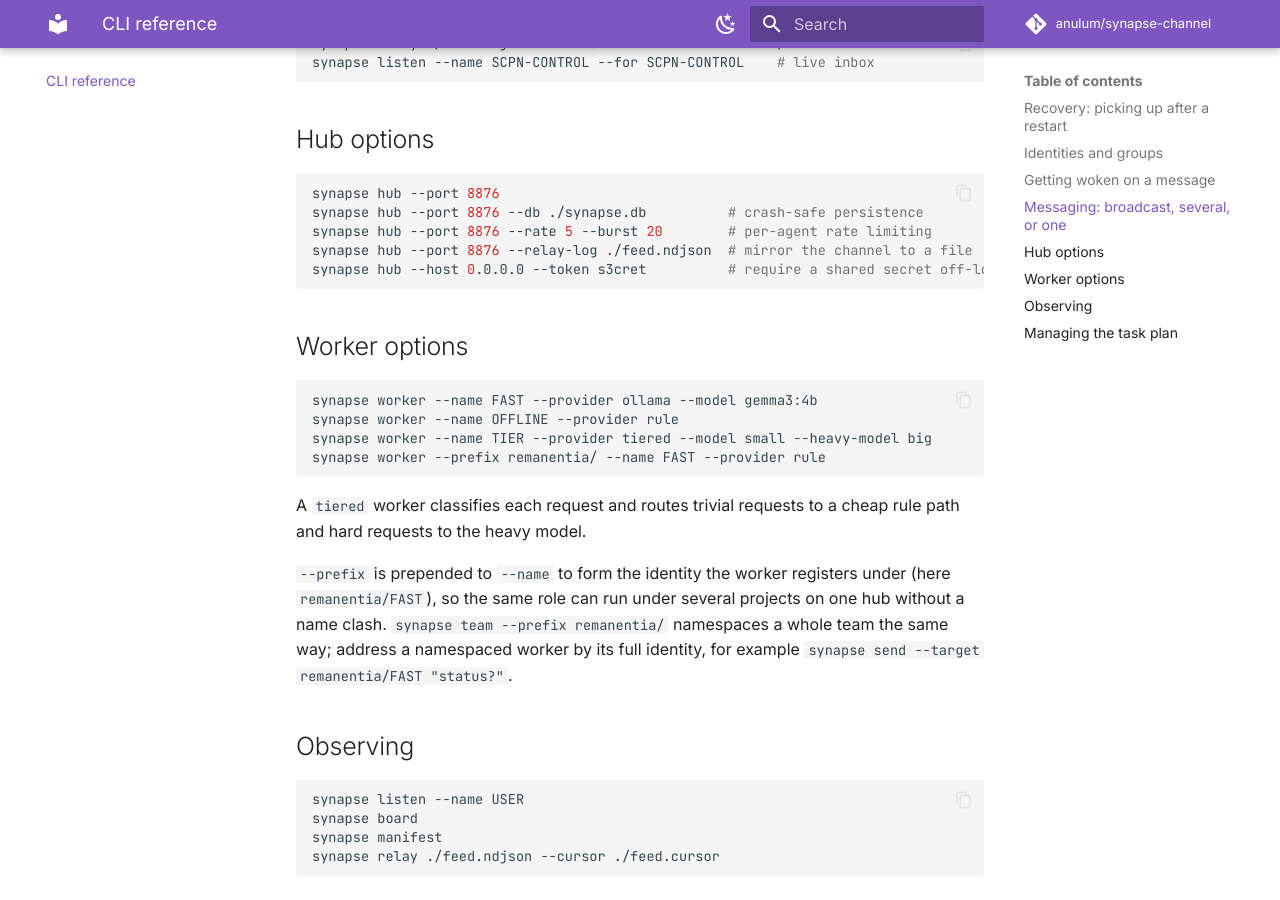
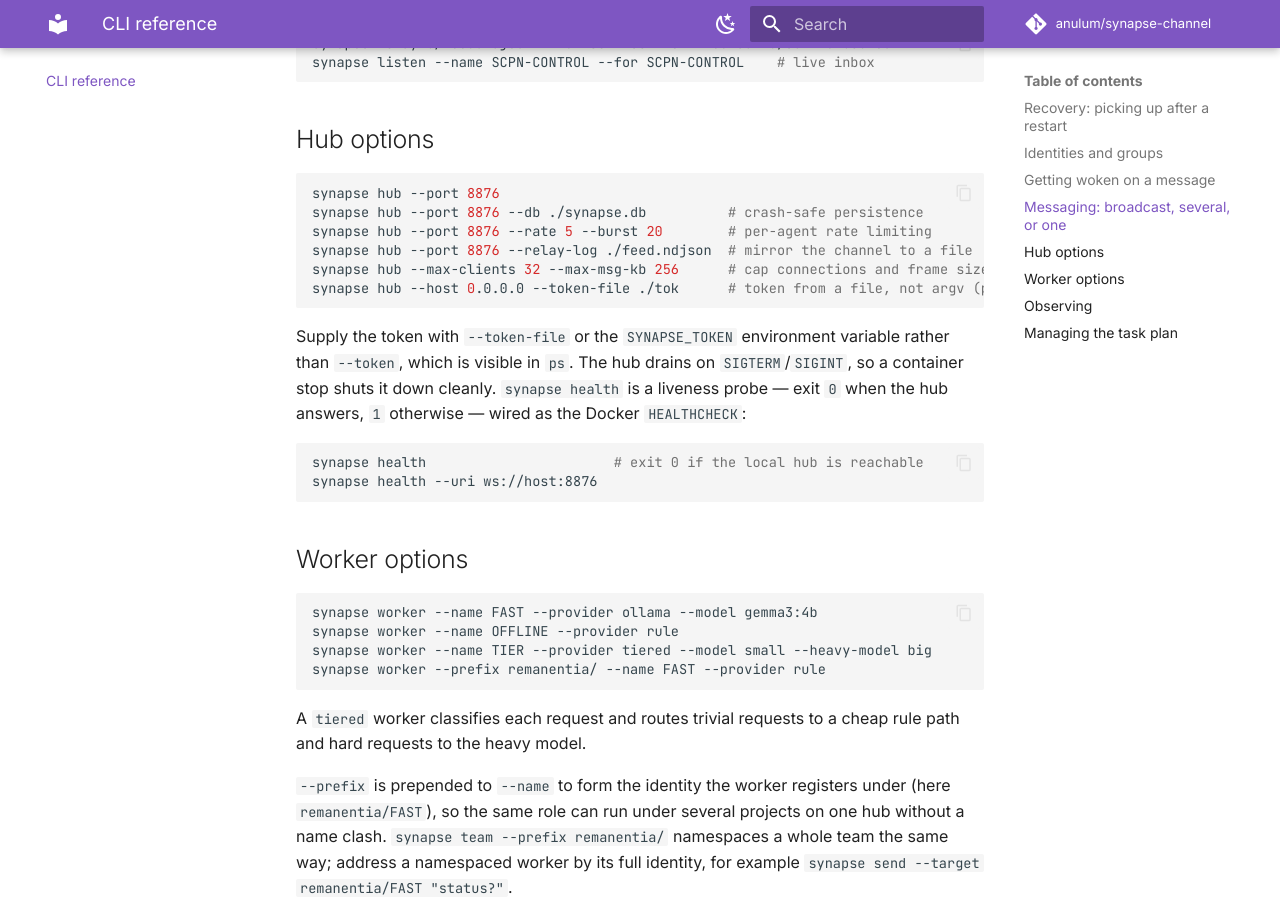
Before and after one commit to anulum/synapse-channel, an MkDocs documentation site: the page built from docs/cli.md, in a window 1280 px wide and 900 px high, scrolled down 2971 px. Built offline with MkDocs 1.6.1 and Material for MkDocs 9.7.7, drawn with Linux system fonts in a browser that asks for light colours; comment, search, counter and statistics services are not loaded.

Commit message:
Document the Sprint A hardening and SECURITY model; release 0.32.0
SECURITY.md now states the advisory file-scope model (the hub never touches the
filesystem, so claim paths are not a path-traversal surface), the token-file/env
sources, the new connection and message caps, and that state is plaintext at rest on
the local machine; cli.md documents the hub caps, token-file, graceful shutdown, and
the health probe. Bump to 0.32.0 with the Sprint A changelog.

Authored by Anulum Fortis & Arcane Sapience (protoscience@anulum.li)

````diff
--- a/docs/_generated/capability_manifest.json
+++ b/docs/_generated/capability_manifest.json
@@ -2,13 +2,13 @@
   "metrics": {
     "benchmark_harnesses": 2,
     "classes": 29,
-    "cli_subcommands": 17,
+    "cli_subcommands": 18,
     "documentation_pages": 12,
     "optional_dependency_groups": 3,
     "package_modules": 22,
     "public_api_exports": 43,
-    "tests": 587,
-    "version": "0.31.0",
+    "tests": 607,
+    "version": "0.32.0",
     "wire_message_types": 47,
     "workflows": 9
   },
--- a/docs/cli.md
+++ b/docs/cli.md
@@ -126,7 +126,18 @@
 synapse hub --port 8876 --db ./synapse.db          # crash-safe persistence
 synapse hub --port 8876 --rate 5 --burst 20        # per-agent rate limiting
 synapse hub --port 8876 --relay-log ./feed.ndjson  # mirror the channel to a file
-synapse hub --host 0.0.0.0 --token s3cret          # require a shared secret off-loopback
+synapse hub --max-clients 32 --max-msg-kb 256      # cap connections and frame size
+synapse hub --host 0.0.0.0 --token-file ./tok      # token from a file, not argv (ps-safe)
+```
+
+Supply the token with `--token-file` or the `SYNAPSE_TOKEN` environment variable
+rather than `--token`, which is visible in `ps`. The hub drains on `SIGTERM`/`SIGINT`,
+so a container stop shuts it down cleanly. `synapse health` is a liveness probe —
+exit `0` when the hub answers, `1` otherwise — wired as the Docker `HEALTHCHECK`:
+
+```bash
+synapse health                       # exit 0 if the local hub is reachable
+synapse health --uri ws://host:8876
 ```
 
 ## Worker options
--- a/pyproject.toml
+++ b/pyproject.toml
@@ -12,7 +12,7 @@
 
 [project]
 name = "synapse-channel"
-version = "0.31.0"
+version = "0.32.0"
 description = "Local-first coordination bus for AI agents across one repository or a whole ecosystem: work claims, presence, chat, a shared plan, and resource sharing over a WebSocket hub"
 readme = "README.md"
 requires-python = ">=3.10"
--- a/src/synapse_channel/__init__.py
+++ b/src/synapse_channel/__init__.py
@@ -18,7 +18,7 @@
 
 from __future__ import annotations
 
-__version__ = "0.31.0"
+__version__ = "0.32.0"
 
 from synapse_channel.auth import TokenAuthenticator
 from synapse_channel.capability import CapabilityCard, CapabilityRegistry
````
Also changed, not shown: CHANGELOG.md (+19 -0 lines), README.md (+4 -4 lines), SECURITY.md (+16 -5 lines), .zenodo.json, 1 other file.
